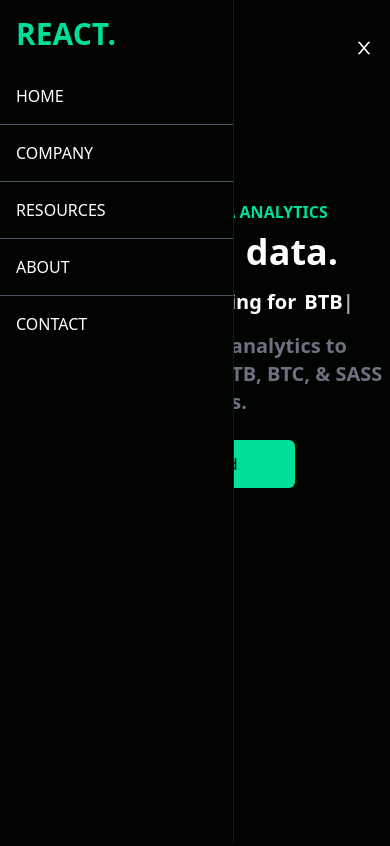
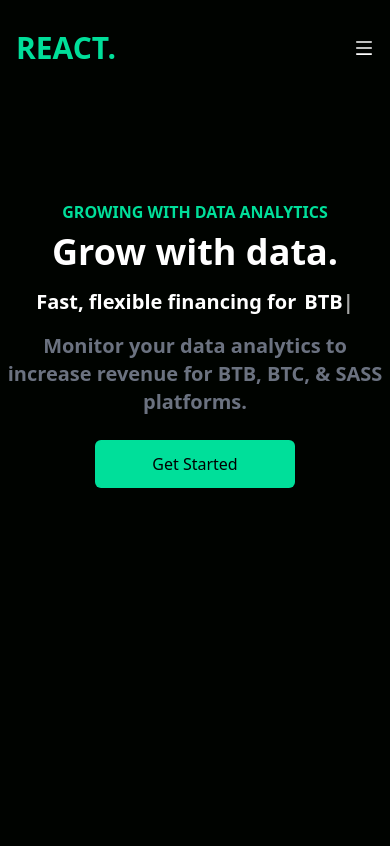
Before and after one commit to entryxbad/data-finance, a React (Create React App) app: page / in a window 390 px wide. Shown: the top 846 px of the page. Built offline with nearby package versions, Linux system fonts and the light colour scheme; the HTML template or start-up script is replaced by a standard one.

Commit message:
Navbar fixed

```diff
--- a/src/components/Navbar.jsx
+++ b/src/components/Navbar.jsx
@@ -20,9 +20,10 @@ const Navbar = () => {
                     <li className='p-4'>Contact</li>
                 </ul>
                 <div onClick={handleNav} className='block cursor-pointer md:hidden'>
-                    {!nav ? <AiOutlineClose size={20} /> : <AiOutlineMenu size={20} />}
+                    {!nav ? <AiOutlineMenu size={20} /> : <AiOutlineClose size={20} />}
                 </div>
-                <div className={!nav ? 'fixed left-0 top-0 w-[60%] h-full border-r border-r-gray-900 bg-[#000300] ease-in-out duration-500 z-20' : 'fixed left-[-100%]'}>
+                <div className='md:hidden'>
+                    <div className={nav ? 'fixed left-0 top-0 w-[60%] h-full border-r border-r-gray-900 bg-[#000300] ease-in-out duration-500 z-20' : 'fixed left-[-100%]'}>
                         <h1 className='w-full text-3xl font-bold text-[#00df9a] m-4'>REACT.</h1>
                         <ul className='uppercase'>
                             <li className='p-4 border-b border-gray-600'>Home</li>
@@ -33,6 +34,7 @@ const Navbar = () => {
                         </ul>
                     </div>
                 </div>
+            </div >
         </>
     )
 }
```
Lines whose indentation alone changed are shown as unchanged.
